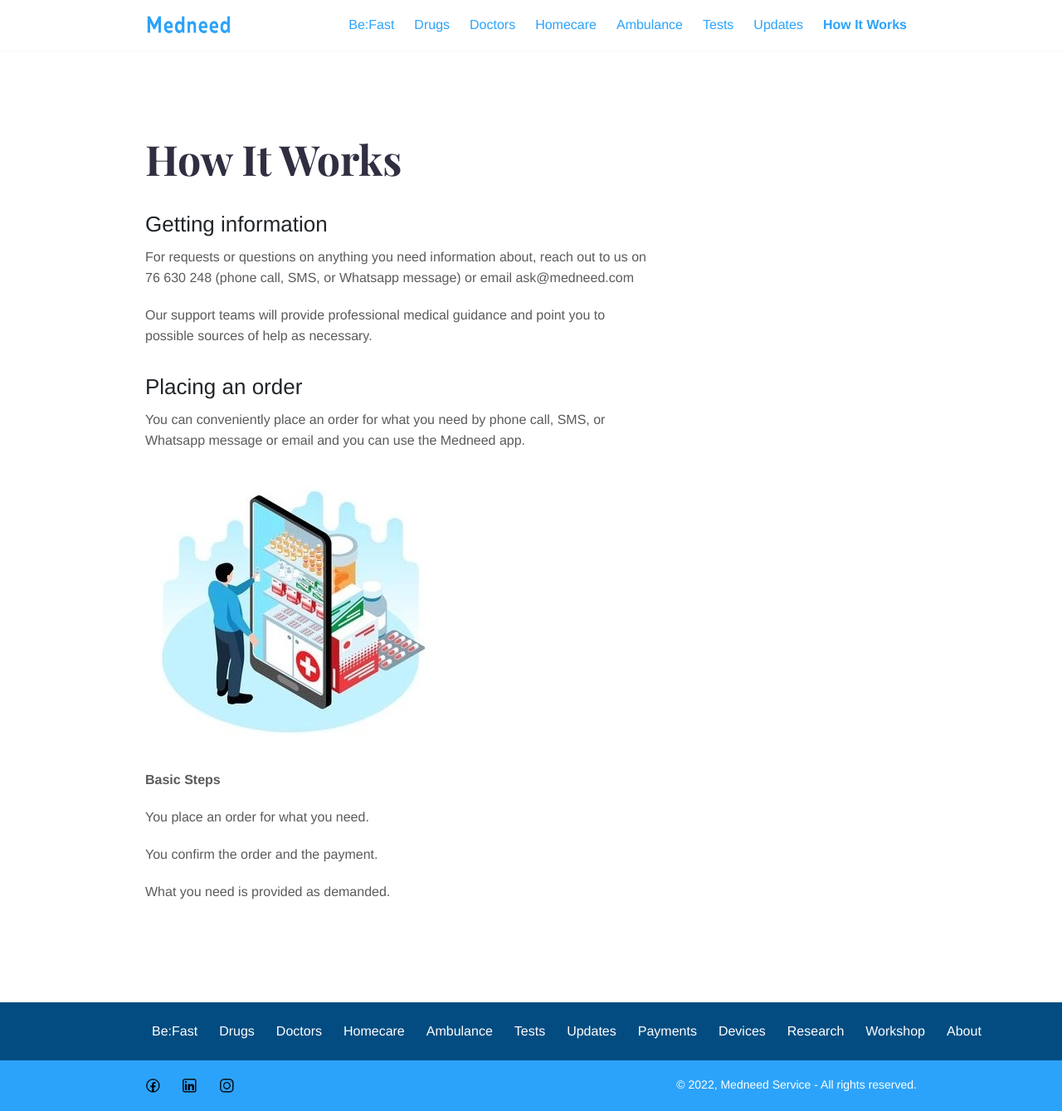
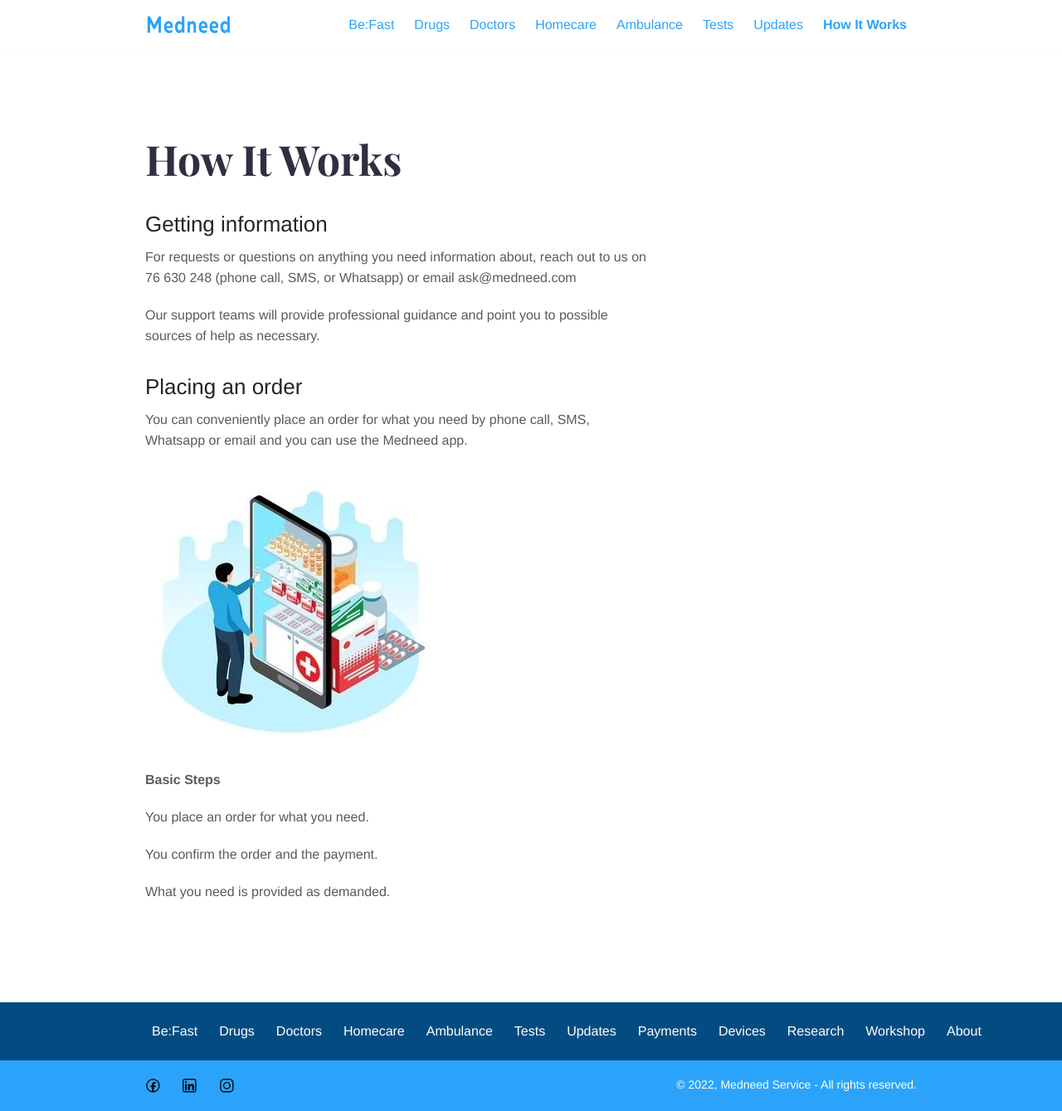
Before and after one commit to Iraneus/betamedneed, a Jekyll site: the page built from how.md, in a window 1280 px wide. Shown: the whole page at 83% size. Built offline with Jekyll 4.4.1, drawn with Linux system fonts in a browser that asks for light colours.

Commit message:
update for ask etc

```diff
--- a/how.md
+++ b/how.md
@@ -7,13 +7,13 @@
 
 ## Getting information
 
-For requests or questions on anything you need information about, reach out to us on 76 630 248 (phone call, SMS, or Whatsapp message) or email ask@medneed.com
+For requests or questions on anything you need information about, reach out to us on 76 630 248 (phone call, SMS, or Whatsapp) or email ask@medneed.com
 
-Our support teams will provide professional medical guidance and point you to possible sources of help as necessary.
+Our support teams will provide professional guidance and point you to possible sources of help as necessary.
 
 ## Placing an order
 
-You can conveniently place an order for what you need by phone call, SMS, or Whatsapp message or email and you can use the Medneed app.
+You can conveniently place an order for what you need by phone call, SMS, Whatsapp or email and you can use the Medneed app.
 
 ![Order on Medneed](/images/illustrations/med-online.jpg)
 
```
Also changed, not shown: _services/devices.md (+1 -1 lines), _services/doctors.md (+1 -1 lines), _services/drugs.md (+1 -1 lines), _services/homecare.md (+1 -1 lines), about.md (+1 -1 lines), images/illustrations/med_equip.png (added).
